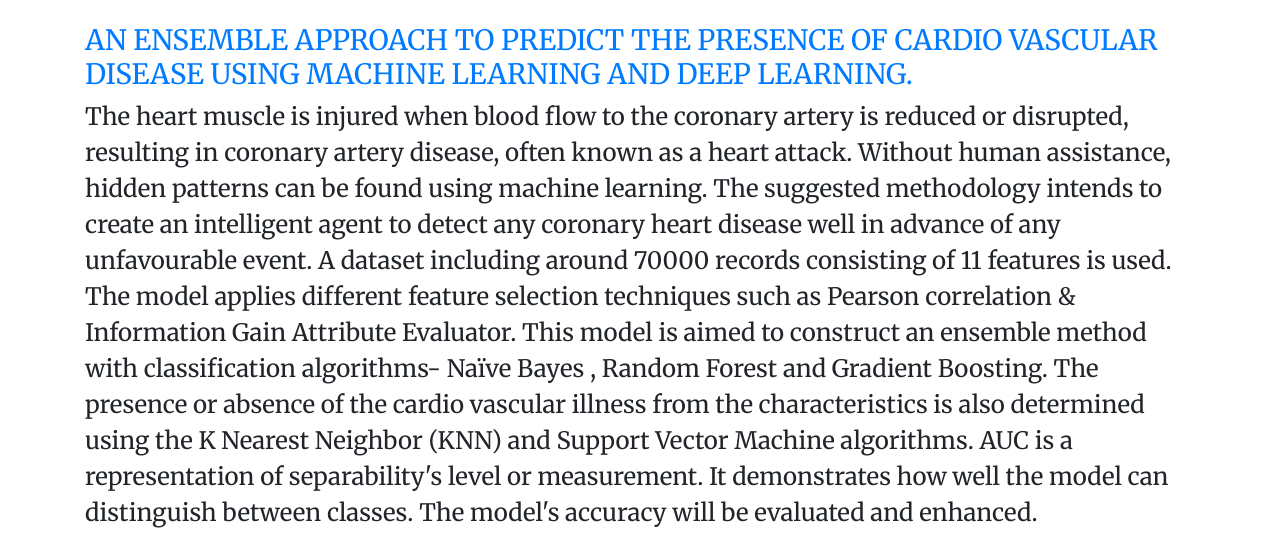
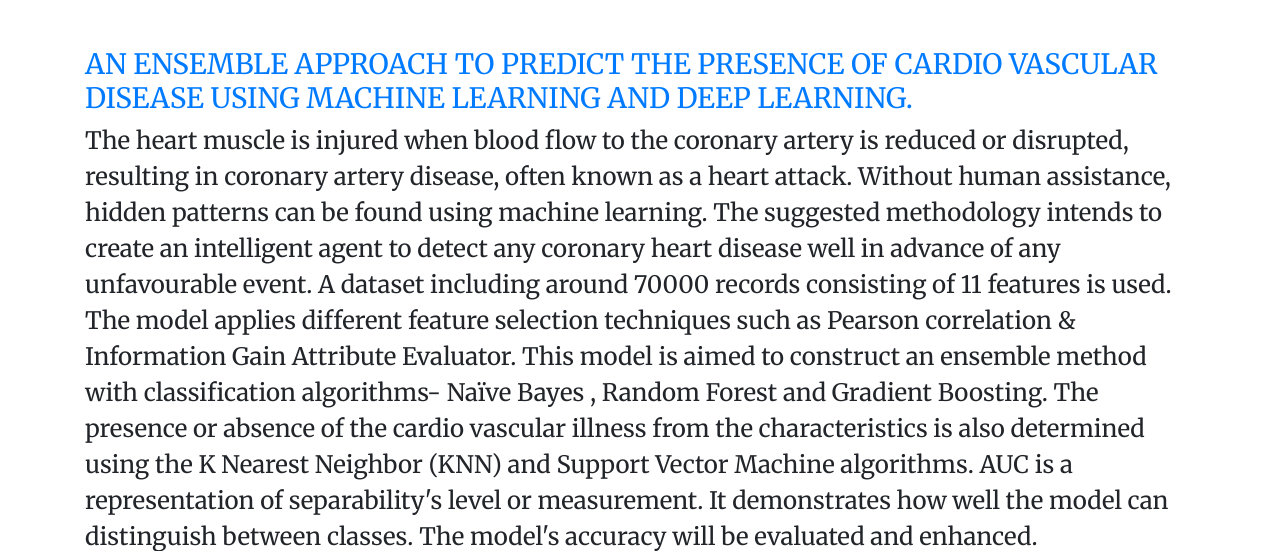
Before and after one commit to sai-satwika/cardio-vasculardisease-cvd, a Flask app: page / in a window 1280 px wide. Shown: the part 74-625 px from the top of the page. Run offline with Flask 2, Linux system fonts and the light colour scheme.

Commit message:
Add files via upload

```diff
--- a/templates/base.html
+++ b/templates/base.html
@@ -64,7 +64,7 @@
           <span class="navbar-toggler-icon"></span>
         </button>
         <div
-          class="collapse navbar-collapse d-flex justify-content-end mr-xl-5"
+          class="collapse navbar-collapse justify-content-end mr-xl-5"
           id="navbarNav"
         >
           <ul class="navbar-nav">
--- a/templates/index.html
+++ b/templates/index.html
@@ -3,7 +3,7 @@
   <h1 class="text-primary mt-lg-4" hidden>
     {% block title %} Cardio Vascular Disease {% endblock %}
   </h1>
-  <h3 class="text-primary mt-lg-4 text-uppercase">
+  <h3 class="text-primary mt-xl-5 text-uppercase">
     An Ensemble Approach to Predict the Presence of Cardio Vascular Disease
     using Machine Learning and Deep Learning.
   </h3>
```
